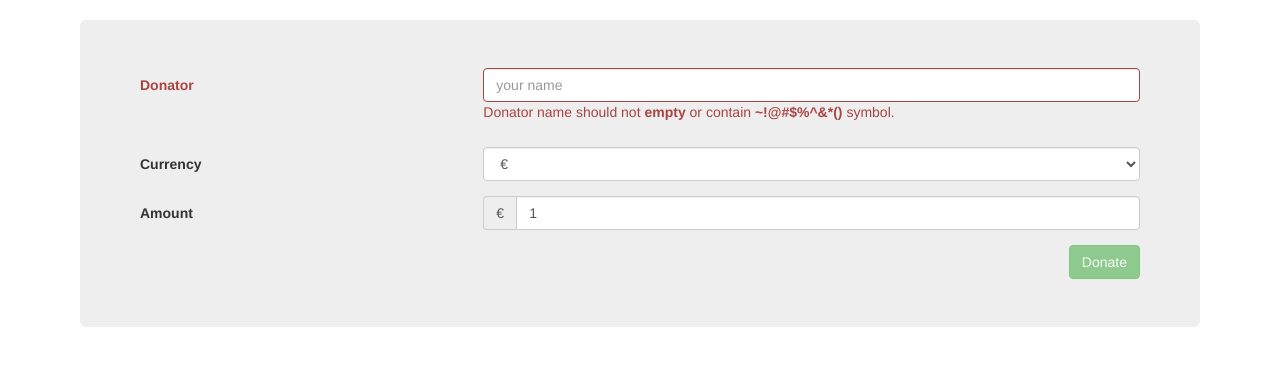
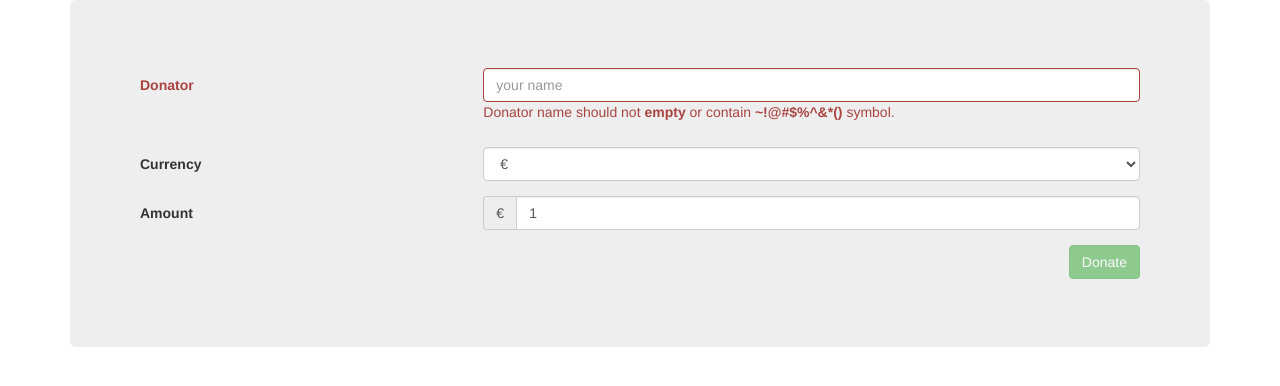
Before and after one commit to dingchaoyan1983/donate, a React app: page / in a window 1280 px wide. Built offline with nearby package versions, Linux system fonts and the light colour scheme.

Commit message:
styles change

```diff
--- a/src/client/components/Checkout.js
+++ b/src/client/components/Checkout.js
@@ -68,8 +68,8 @@ export default class Checkout extends React.Component {
     const { frozeDonateForm } = this.props.currentTransition;
 
     return (
-      <div className="form-horizontal donate__checkout">
-        <div className="jumbotron clearfix">
+      <div className="jumbotron">
+        <div className="form-horizontal donate__checkout clearfix">
           <div className={classnames('form-group', this.isDonatorValid ? '' : 'has-error')}>
             <label className="control-label col-sm-4" htmlFor="donate-form__donator">Donator</label>
             <div className="col-sm-8">
--- a/src/client/styles/index.scss
+++ b/src/client/styles/index.scss
@@ -43,10 +43,6 @@ body {
   max-width: none;
 }
 
-.donate__payment .wpwl-wrapper {
-  padding-left: 15px;
-}
-
 .donate__payment .wpwl-label {
   font-weight: bolder;
 }
```
